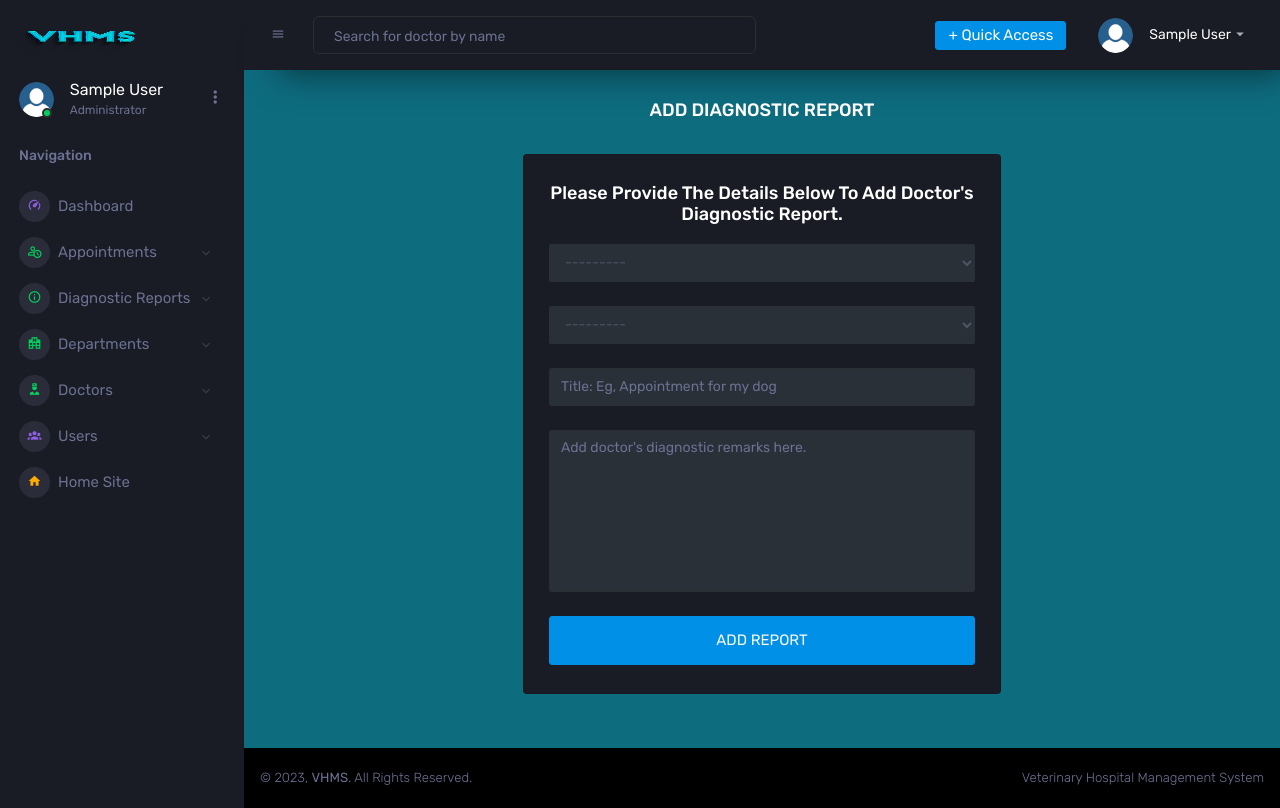
After one commit to johntovor/vhms-repo, a Django app: page /dashboard/add-report/ in a window 1280 px wide. The commit adds this page. Run offline with Django 4.2, Linux system fonts and the light colour scheme; the visitor is signed in with stand-in values (Sample User, id 1); data comes from the database, SQL or seed files in the repository; data that the repository does not hold is empty; some libraries are stand-ins or nearby versions.

Commit message:
diagnostic report feature added

```diff
--- a/appointments/admin.py
+++ b/appointments/admin.py
@@ -1,5 +1,5 @@
 from django.contrib import admin
 
-from .models import Appointment
+from .models import Appointment, DiagnosticReport
 
-admin.site.register(Appointment)
+admin.site.register([Appointment, DiagnosticReport])
--- a/appointments/forms.py
+++ b/appointments/forms.py
@@ -3,12 +3,13 @@ from phonenumber_field.formfields import PhoneNumberField
 from phonenumber_field.widgets import PhoneNumberPrefixWidget
 
 
-from .models import Appointment
+from .models import Appointment, DiagnosticReport
 from accounts.models import UserAccount
 from departments.models import Department
 from doctors.models import Doctor
 
 
+users = UserAccount.objects.filter(is_client=True, is_superuser=False).all()
 departments = Department.objects.all()
 doctors = Doctor.objects.all()
 
@@ -48,3 +49,27 @@ class AppointmentForm(forms.ModelForm):
     class Meta:
         model = Appointment
         exclude = ['user', 'date_created', 'slug']
+
+
+class DiagnosticReportForm(forms.ModelForm):
+    user = forms.ModelChoiceField(queryset=users, required=True, widget=forms.Select(attrs={
+        'class': 'form-control mb-4',
+        'placeholder': 'Select doctor'
+    }))
+    doctor = forms.ModelChoiceField(queryset=doctors, required=True, widget=forms.Select(attrs={
+        'class': 'form-control mb-4',
+        'placeholder': 'Select doctor'
+    }))
+    title = forms.CharField(required=True, widget=forms.TextInput(attrs={
+        'class': 'form-control mb-4',
+        'placeholder': 'Title: Eg, Appointment for my dog'
+    }))
+    remarks = forms.CharField(required=True, widget=forms.Textarea(attrs={
+        'class': 'form-control mb-4',
+        'placeholder': 'Add doctor\'s diagnostic remarks here.'
+    }))
+
+
+    class Meta:
+        model = DiagnosticReport
+        exclude = ['date_created', 'slug']
--- a/appointments/models.py
+++ b/appointments/models.py
@@ -3,7 +3,7 @@ from django.db.models.signals import pre_save
 from phonenumber_field.modelfields import PhoneNumberField
 
 
-from vhmis_pro.utils import appointment_unique_slug_generator
+from vhmis_pro.utils import appointment_unique_slug_generator, report_unique_slug_generator
 from accounts.models import UserAccount
 from doctors.models import Doctor
 from departments.models import Department
@@ -34,3 +34,26 @@ def appointment_slug_generator(sender, instance, *args, **kwargs):
 
 
 pre_save.connect(appointment_slug_generator, sender=Appointment)
+
+
+class DiagnosticReport(models.Model):
+    user = models.ForeignKey(UserAccount, on_delete=models.CASCADE, null=True)
+    doctor = models.ForeignKey(Doctor, on_delete=models.CASCADE, null=True)
+    title = models.CharField(max_length=200)
+    remarks = models.TextField(blank=True, null=True)
+    date_created = models.DateTimeField(auto_now_add=True)
+    slug = models.SlugField(max_length=300, null=True, blank=True)
+
+    def __str__(self):
+        return f'{self.user.first_name} - {self.title}'
+
+    class Meta:
+        ordering = ('-date_created',)
+
+
+def report_slug_generator(sender, instance, *args, **kwargs):
+    if not instance.slug:
+        instance.slug = report_unique_slug_generator(instance)
+
+
+pre_save.connect(report_slug_generator, sender=DiagnosticReport)
--- a/appointments/urls.py
+++ b/appointments/urls.py
@@ -7,4 +7,6 @@ app_name = 'appointments'
 urlpatterns = [
     path('appointments/', views.appointment_list, name='appointment-list'),
     path('add-appointment/', views.add_appointment, name='add-appointment'),
+    path('reports/', views.report_list, name='report-list'),
+    path('add-report/', views.add_report, name='add-report'),
 ]
--- a/appointments/views.py
+++ b/appointments/views.py
@@ -2,8 +2,8 @@ from django.shortcuts import render, redirect
 from django.contrib import messages
 from django.contrib.auth.decorators import login_required
 
-from .models import Appointment
-from .forms import AppointmentForm
+from .models import Appointment, DiagnosticReport
+from .forms import AppointmentForm, DiagnosticReportForm
 
 
 @login_required(login_url='accounts:signin')
@@ -46,3 +46,46 @@ def appointment_list(request):
     }
 
     return render(request, template_name, context)
+
+
+
+@login_required(login_url='accounts:signin')
+def add_report(request):
+    template_name = 'dashboard/appointments/diagnostic-report.html'
+
+    if request.method == 'POST':
+        report_form = DiagnosticReportForm(data=request.POST)
+
+        if report_form.is_valid():
+            report = report_form.save(commit=False)
+            report.user = request.user
+            report.save()
+            messages.success(
+                request, 'You have added a diagnostic report successfully.')
+            return redirect('appointments:add-report')
+
+    else:
+        report_form = DiagnosticReportForm()
+
+    context = {
+        'report_form': report_form,
+    }
+
+    return render(request, template_name, context)
+
+
+@login_required(login_url='accounts:signin')
+def report_list(request):
+
+    template_name = 'dashboard/appointments/report-list.html'
+
+    client_reports = DiagnosticReport.objects.filter(user=request.user)
+    admin_reports = DiagnosticReport.objects.all()
+
+
+    context = {
+        'client_reports': client_reports,
+        'admin_reports': admin_reports,
+    }
+
+    return render(request, template_name, context)
--- /dev/null
+++ b/templates/dashboard/appointments/diagnostic-report.html
@@ -0,0 +1,43 @@
+{% extends '../base.html' %}
+
+{% load static %}
+
+{% load crispy_forms_tags %}
+
+{% block title %}Dashboard{% endblock title %}
+
+{% block content %}
+<div class="content-wrapper">
+    <div class="row justify-content-center mb-3">
+        <div class="col-lg-12 text-center">
+            <div class="">
+                <h3 class="page-title"> ADD DIAGNOSTIC REPORT </h3>
+            </div>
+        </div>
+
+        <div class="col-lg-6 col-md-6 text-center mb-3">
+            {% include 'snippets/dashboard/_alert-messages.html' %}
+        </div>
+    </div>
+    <div class="row justify-content-center">
+        <div class="col-md-6 grid-margin stretch-card">
+            <div class="card">
+                <div class="card-body">
+                    <h4 class="card-title text-center">Please provide the details below to add Doctor's diagnostic report.</h4>
+                    <!-- <p class="card-description"> Basic form layout </p> -->
+                    <form method="POST">
+                        {% csrf_token %}
+                        <div class="form-group">
+                            {{ report_form|crispy }}
+                        </div>
+
+                        <div class="text-center mt-4">
+                            <button type="submit" class="btn btn-primary btn-block enter-btn py-3">ADD REPORT</button>
+                        </div>
+                    </form>
+                </div>
+            </div>
+        </div>
+    </div>
+</div>
+{% endblock content %}
--- a/templates/snippets/dashboard/_sidebar.html
+++ b/templates/snippets/dashboard/_sidebar.html
@@ -96,6 +96,22 @@
                 </ul>
             </div>
         </li>
+
+        <li class="nav-item menu-items">
+            <a class="nav-link" data-toggle="collapse" href="#report" aria-expanded="false" aria-controls="report">
+                <span class="menu-icon">
+                    <i class="mdi mdi-information-outline text-success"></i>
+                </span>
+                <span class="menu-title">Diagnostic Reports</span>
+                <i class="menu-arrow"></i>
+            </a>
+            <div class="collapse" id="report">
+                <ul class="nav flex-column sub-menu">
+
+                    <li class="nav-item"> <a class="nav-link" href="{% url 'appointments:report-list' %}">Diagnostic Reports</a></li>
+                </ul>
+            </div>
+        </li>
         {% endif %}
 
         {% if request.user.is_admin %}
@@ -112,6 +128,24 @@
                     <li class="nav-item"> <a class="nav-link" href="{% url 'appointments:add-appointment' %}">Book Appointment</a>
                     </li>
                     <li class="nav-item"> <a class="nav-link" href="{% url 'appointments:appointment-list' %}">All Appointments</a></li>
+                </ul>
+            </div>
+        </li>
+
+
+        <li class="nav-item menu-items">
+            <a class="nav-link" data-toggle="collapse" href="#report" aria-expanded="false" aria-controls="report">
+                <span class="menu-icon">
+                    <i class="mdi mdi-information-outline text-success"></i>
+                </span>
+                <span class="menu-title">Diagnostic Reports</span>
+                <i class="menu-arrow"></i>
+            </a>
+            <div class="collapse" id="report">
+                <ul class="nav flex-column sub-menu">
+                    <li class="nav-item"> <a class="nav-link" href="{% url 'appointments:add-report' %}">Add Report</a>
+                    </li>
+                    <li class="nav-item"> <a class="nav-link" href="{% url 'appointments:report-list' %}">Diagnostic Reports</a></li>
                 </ul>
             </div>
         </li>
```
Also changed, not shown: templates/dashboard/appointments/report-list.html (added, +111 -0 lines), vhmis_pro/utils.py (+17 -0 lines), appointments/migrations/0006_diagnosticreport.py (added).
